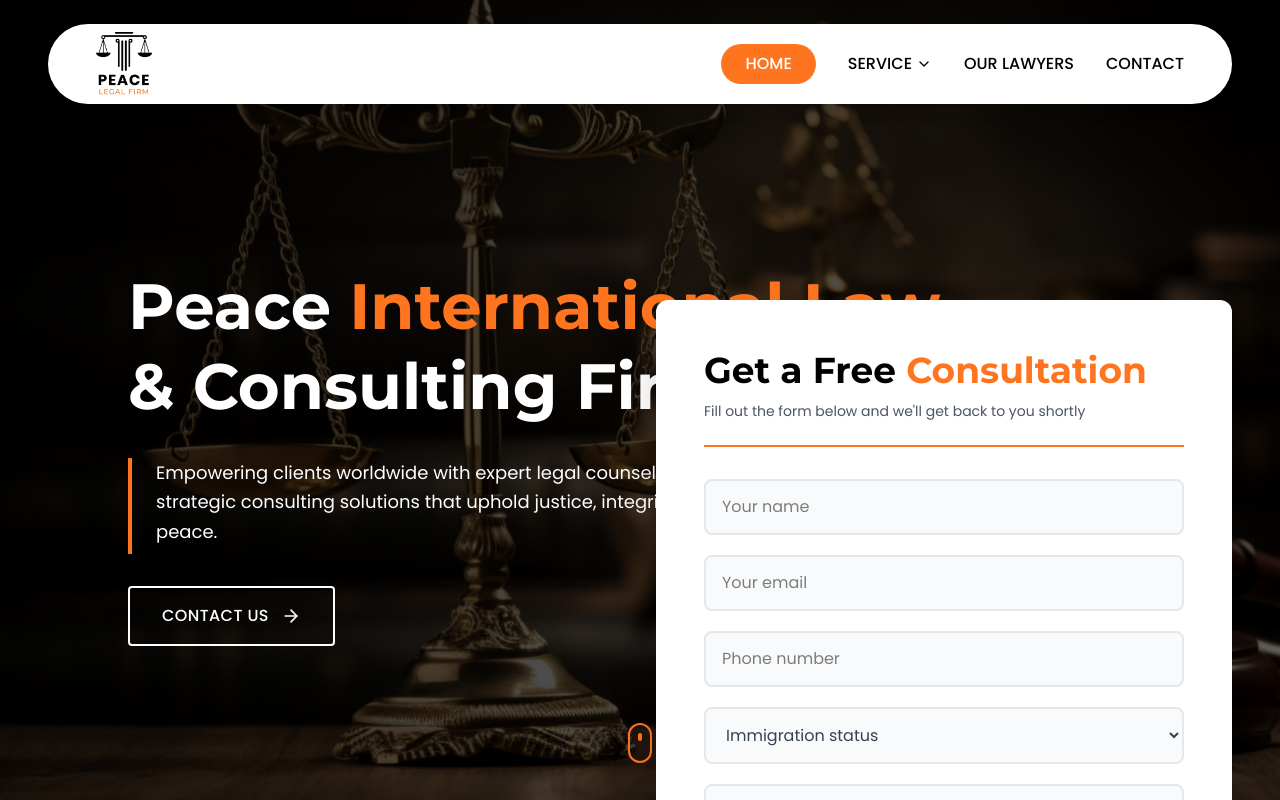
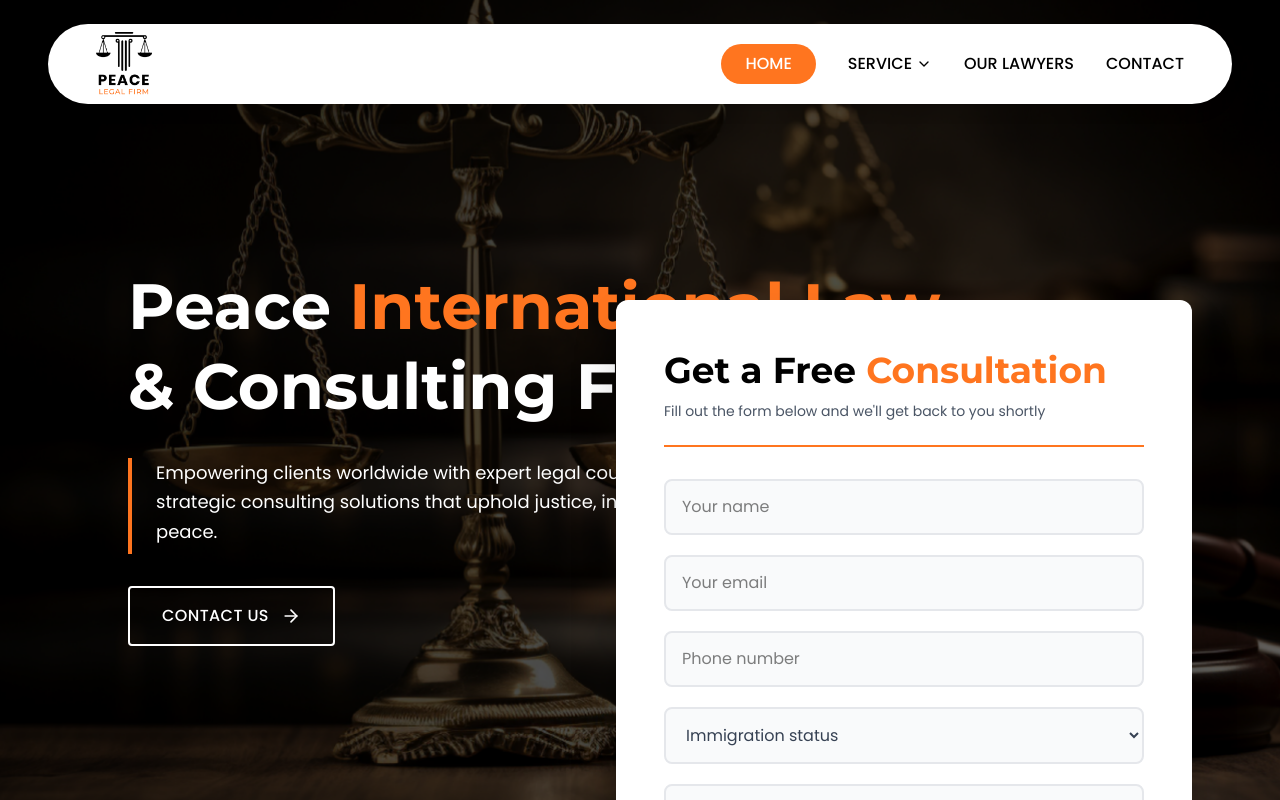
Before and after one commit to ZohaibAly/PeaceLegalFirm, a React (Vite) app: page / in a window 1280 px wide. Shown: the top 800 px of the page. Built offline with nearby package versions, Linux system fonts and the light colour scheme.

Commit message:
adjust space

```diff
--- a/src/components/ConsultationForm.jsx
+++ b/src/components/ConsultationForm.jsx
@@ -24,7 +24,7 @@ const ConsultationForm = () => {
   };
 
   return (
-    <div className="relative px-6 lg:px-12">
+    <div className="relative px-6 lg:px-22">
       {/* Mobile: Center + Normal flow, Desktop: Right side + Negative margin */}
       <div className="max-w-[1920px] mx-auto mt-0 lg:-mt-[450px] xl:-mt-[500px]">
         <div className="bg-white rounded-xl shadow-2xl p-8 md:p-10 lg:p-12 max-w-full md:max-w-lg lg:max-w-xl mx-auto lg:ml-auto lg:mr-0">
```
